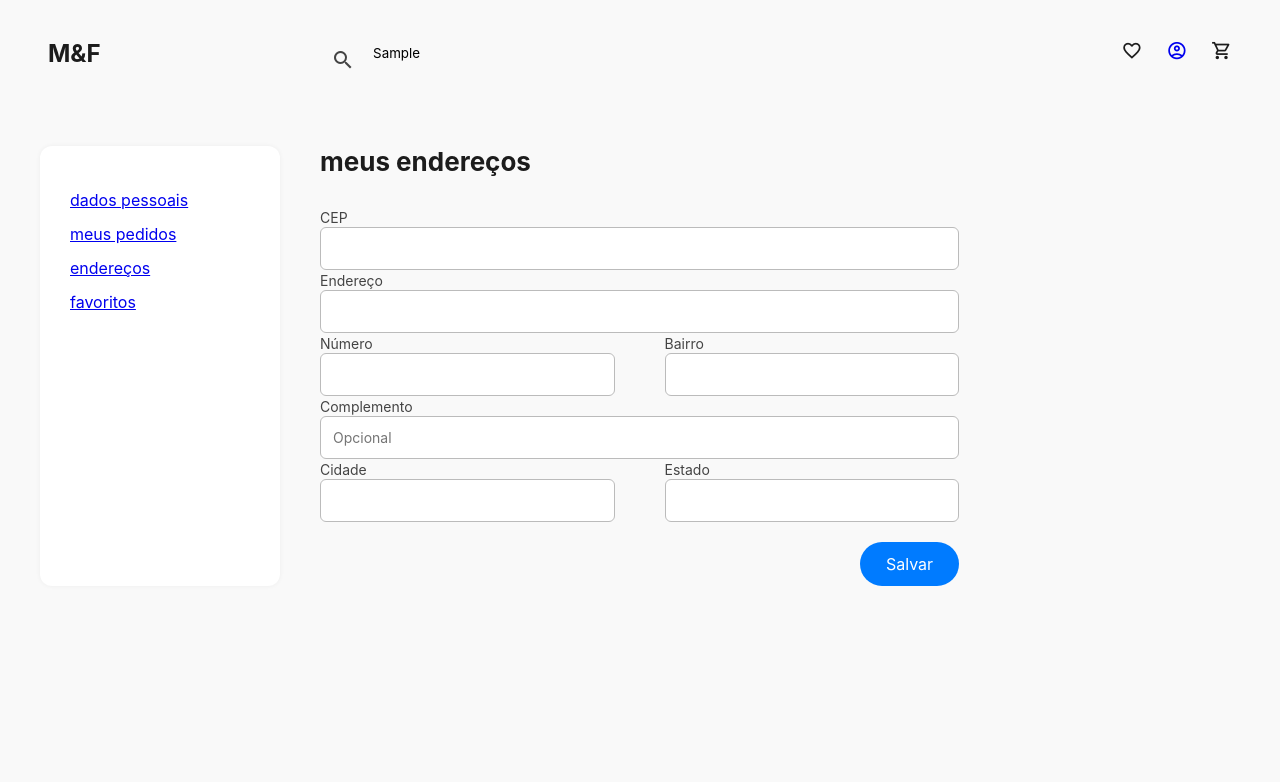
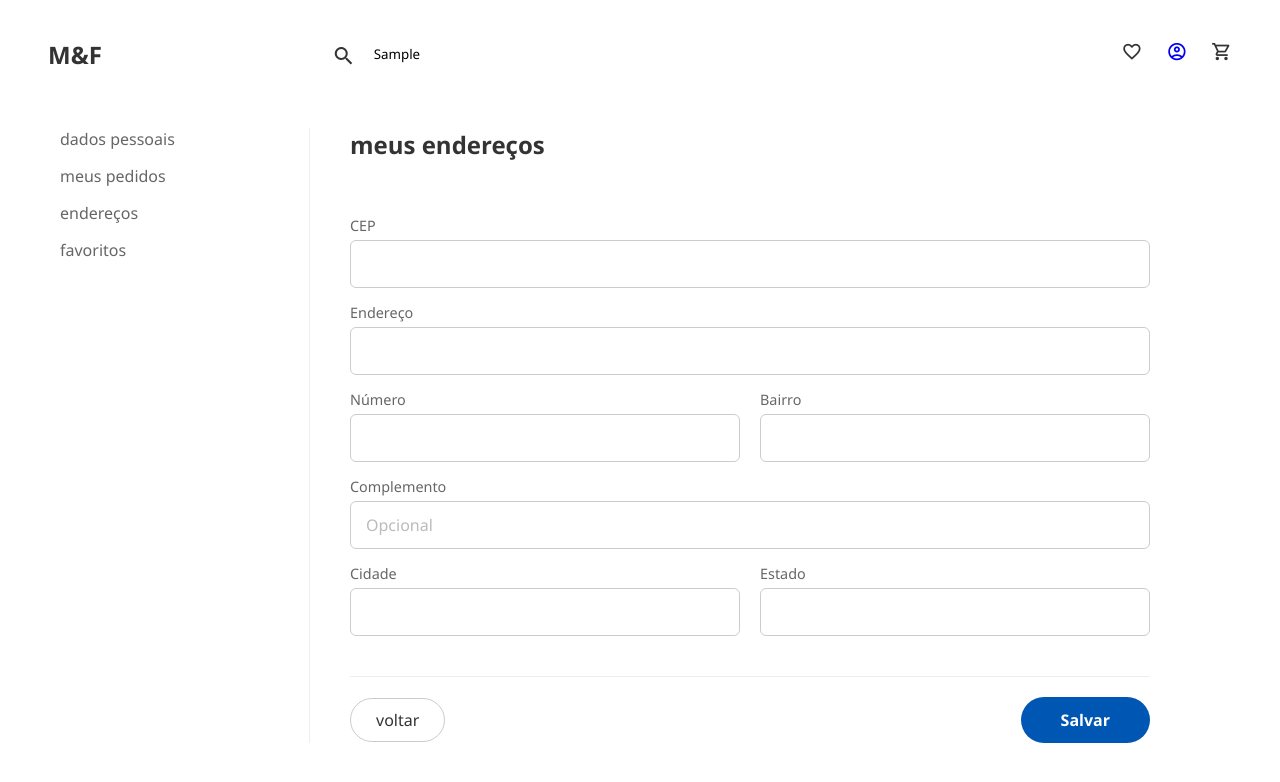
Before and after one commit to M-F-Pefumaria/PerfumariaMF, a website: page public/endereco.html in a window 1280 px wide. Both pictures are taken after typing "Sample" into the empty fields and a click on the button "adicionar novo endereço". Drawn offline with Linux system fonts and the light colour scheme; no server answers.

Commit message:
feat(endereco): Finaliza CRUD de Endereços (Criação, Listagem e Exclusão)

```diff
--- a/public/css/endereco.css
+++ b/public/css/endereco.css
@@ -1,13 +1,26 @@
+/* Definição de Variáveis de Cores */
+:root {
+    --primary-color: #0056b3; /* Azul escuro/institucional */
+    --primary-hover: #004494;
+    --text-color: #333;
+    --text-light: #666;
+    --border-color: #ccc;
+    --bg-light: #f5f5f5;
+    --white: #fff;
+    --radius-input: 6px;
+    --radius-btn: 25px;
+}
+
 * {
     margin: 0;
     padding: 0;
     box-sizing: border-box;
-    font-family: 'Inter', sans-serif;
+    font-family: 'Segoe UI', Tahoma, Geneva, Verdana, sans-serif;
 }
 
 body {
-    background-color: #f9f9f9; /* Fundo levemente cinza */
-    color: #1c1c1c;
+    background-color: var(--white);
+    color: var(--text-color);
 }
 
 /* Navbar */
@@ -19,6 +32,7 @@ body {
     padding: 2rem 3rem;
     border-bottom: 1px solid var(--cinza-medio);
 }
+
 
 .nav-search {
     display: flex;
@@ -58,122 +72,214 @@ body {
     color: var(--verde-principal);
 }
 
-/* Layout principal */
+/* --- Layout Principal (Sidebar + Conteúdo) --- */
 .container {
+    max-width: 1200px;
+    margin: 0 auto;
     display: flex;
-    padding: 40px;
     gap: 40px;
+    padding: 20px;
+    min-height: 80vh;
 }
 
 /* Sidebar */
+
 .sidebar {
-    width: 240px;
-    background: white;
-    padding: 30px;
-    border-radius: 12px;
-    box-shadow: 0 0 5px rgba(0, 0, 0, 0.05);
+    width: 250px;
+    flex-shrink: 0;
+    border-right: 1px solid #eee;
 }
 
 .sidebar ul {
     list-style: none;
-    padding: 0;
 }
 
 .sidebar li {
-    margin: 14px 0;
-    color: #333;
-    cursor: pointer;
+    margin-bottom: 15px;
 }
 
-/* Conteúdo principal */
-.content {
-    width: 100%;
-    background: #ffffff;
-    border-radius: 10px;
-    padding: 40px;
-    box-shadow: 0 2px 4px rgba(0, 0, 0, 0.1);
+.sidebar a {
+    text-decoration: none;
+    color: var(--text-light);
+    font-size: 1rem;
+    transition: color 0.3s;
 }
 
-#mensagem {
-    color: #333;
-    font-size: 16px;
-    margin-bottom: 30px;
+.sidebar a:hover,
+.sidebar a.active {
+    color: var(--primary-color);
+    font-weight: 600;
 }
 
-/* Botão adicionar */
+/* Seção de Endereços */
+.address-section {
+    flex: 1;
+    display: flex;
+    flex-direction: column;
+}
+
+/* Título com sublinhado Azul */
+.title {
+    font-size: 1.5rem;
+    color: var(--text-color);
+    margin-bottom: 30px;
+    position: relative;
+    padding-bottom: 10px;
+    font-weight: 700;
+}
+
+/* Estilo do Card de Endereço */
+.card-endereco {
+    display: flex;
+    width: 450px;
+    border: 1px solid #e0e0e0;
+    border-radius: 8px;
+    padding: 20px;
+    margin-bottom: 20px;
+    box-shadow: 0 2px 5px rgba(0,0,0,0.05);
+}
+
+.card-endereco p {
+    font-size: 1rem;
+    color: var(--text-color);
+    line-height: 1.5;
+    margin-right: 40px;
+}
+
+/* Botão de Deletar (Lixeira) */
+.btn-deletar {
+    background: none;
+    border: none;
+    color: #999;
+    cursor: pointer;
+    font-size: 0.9rem;
+    display: flex;
+    align-items: center;
+    transition: color 0.2s;
+}
+
+.btn-deletar:hover {
+    color: #ff4d4d;
+}
+
 #btn-addEndereco {
-    background: #007bff;
-    padding: 12px 28px;
+    background-color: var(--primary-color);
+    color: var(--white);
     border: none;
-    border-radius: 25px;
-    color: white;
-    font-size: 16px;
+    padding: 12px 30px;
+    border-radius: var(--radius-btn);
+    font-size: 1rem;
+    font-weight: 600;
     cursor: pointer;
-    transition: 0.2s ease;
+    align-self: flex-start;
+    margin-top: 20px;
+    transition: background 0.3s;
 }
 
 #btn-addEndereco:hover {
-    background: #005fcc;
+    background-color: var(--primary-hover);
 }
 
-/* Título */
-.title {
-    margin: 0;
-    text-transform: lowercase;
-    font-size: 26px;
+/* --- Formulário de Cadastro --- */
+
+#form-endereco {
+    display: flex;
+    flex-direction: column;
+    max-width: 800px;
 }
 
-/* Formulário */
-#form-container {
-    display: flex;
-    flex-direction: column;
-    gap: 12px;
+#form-endereco label {
+    font-size: 0.9rem;
+    color: var(--text-light);
+    margin-bottom: 5px;
+    margin-top: 15px;
+    display: block;
+    font-weight: 500;
 }
 
-label {
-    font-size: 14px;
-    color: #444;
-    margin-top: 10px;
+#form-endereco .input {
+    width: 100%;
+    padding: 12px 15px;
+    border: 1px solid var(--border-color);
+    border-radius: var(--radius-input);
+    font-size: 1rem;
+    outline: none;
+    transition: border-color 0.3s;
+    color: var(--text-color);
 }
 
-.input {
-    padding: 12px;
-    border: 1px solid #bbb;
-    border-radius: 6px;
-    font-size: 14px;
-    width: 100%;
+#form-endereco .input:focus {
+    border-color: var(--primary-color);
+}
+
+#form-endereco .input::placeholder {
+    color: #bbb;
 }
 
 .row {
     display: flex;
-    gap: 50px;
+    gap: 20px;
+    width: 100%;
 }
 
 .col {
     flex: 1;
 }
 
-
-
-/* Botões */
 .buttons {
     display: flex;
-    justify-content: flex-end;
+    justify-content: space-between;
     align-items: center;
-    gap: 20px;
-    margin-top: 20px;
+    margin-top: 40px;
+    padding-top: 20px;
+    border-top: 1px solid #eee;
+}
+
+.buttons a {
+    text-decoration: none;
+    color: var(--text-color);
+    border: 1px solid var(--border-color);
+    padding: 10px 25px;
+    border-radius: var(--radius-btn);
+    font-weight: 500;
+    transition: all 0.2s;
+}
+
+.buttons a:hover {
+    background-color: #f5f5f5;
+    border-color: #bbb;
 }
 
 .btn-save {
-    background: #007bff; /* azul */
-    padding: 12px 26px;
+    background-color: var(--primary-color);
+    color: var(--white);
     border: none;
-    border-radius: 25px;
-    color: white;
-    font-size: 16px;
+    padding: 12px 40px;
+    border-radius: var(--radius-btn);
+    font-size: 1rem;
+    font-weight: 600;
     cursor: pointer;
+    transition: background 0.3s;
 }
 
 .btn-save:hover {
-    background: #005fcc;
+    background-color: var(--primary-hover);
 }
+
+/* Mensagem de Erro */
+
+#err-menssage {
+    color: #d9534f;
+    font-size: 0.9rem;
+    margin-bottom: 10px;
+    display: none;
+}
+
+/* Mensagem de lista vazia */
+
+#message {
+    text-align: center;
+    margin: 20px 0 20px 0;
+    font-size: 1.1rem;
+    color: var(--text-light);
+}
--- a/public/endereco.html
+++ b/public/endereco.html
@@ -40,15 +40,13 @@
             </ul>
         </div>
 
-        <div>
+        <div class="address-section">
             <h2 class="title">meus endereços</h2>
             <section id="content">
 
             </section>
-
             <button id="btn-addEndereco">adicionar novo endereço</button>
         </div>
-
 
     </div>
 
--- a/public/js/endereco.js
+++ b/public/js/endereco.js
@@ -31,11 +31,7 @@ async function carregarEnderecos() {
             card.className = "card-endereco";
 
             card.innerHTML = `
-                <h4>${end.logradouro}, ${end.numero}</h4>
-                <p>${end.bairro} - ${end.cidade}/${end.estado}</p>
-                <p>CEP: ${end.cep}</p>
-                ${end.complemento ? `<p>Compl: ${end.complemento}</p>` : ''}
-
+                <p>${end.logradouro} - ${end.bairro}, ${end.cidade}/${end.estado}</p>
                 <button class="btn-deletar" onclick="deletarEndereco(${end.id_endereco})">
                     <span class="material-icons-outlined">delete</span>
                 </button>
@@ -58,7 +54,7 @@ async function cadastrarEndereco() {
     form.id = "form-endereco";
 
     form.innerHTML = `
-            <div id="mensagem" class="mensagem"></div>
+            <span id="err-menssage"></span>
 
             <label>CEP</label>
             <input type="text" class="input" id="cep">
@@ -93,6 +89,7 @@ async function cadastrarEndereco() {
             </div>
 
             <div class="buttons">
+                <a href="/endereco.html">voltar</a>
                 <button type="submit" class="btn-save">Salvar</button>
             </div>
         `;
@@ -111,7 +108,7 @@ async function consultarCep() {
     const bairro = document.getElementById('bairro');
     const cidade = document.getElementById('cidade');
     const estado = document.getElementById('estado');
-    const mensagem = document.getElementById('mensagem');
+    const errorMenssage = document.getElementById('err-menssage');
 
     cep.addEventListener('focusout', async () => {
 
@@ -141,16 +138,13 @@ async function consultarCep() {
             estado.value = responseCep.uf;
 
         } catch (error) {
-            mensagem.style.display = "block";
-            mensagem.textContent = error.cep_error || 'Erro inesperado.';
+            errorMenssage.style.display = "block";
+            errorMenssage.textContent = error.cep_error || 'Erro inesperado.';
 
             setTimeout(() => {
-                mensagem.style.display = "none";
+                errorMenssage.style.display = "none";
             }, 4000);
-
-            console.log(error);
         }
-
     });
 }
 
@@ -175,8 +169,6 @@ async function salvarEndereco(e) {
         body: JSON.stringify(dados)
     });
 
-    const data = await response.json();
-
     if (response.ok) {
         alert('Endereço salvo!');
         document.getElementById('form-endereco').reset();
--- a/src/models/Endereco.js
+++ b/src/models/Endereco.js
@@ -13,12 +13,6 @@ class Endereco {
         return rows;
     }
 
-    async update(idEndereco, idUsuario, {cep, logradouro, numero, bairro, cidade, estado, complemento}) {
-        const [result] = await db.query("UPDATE produto SET cep = ?, logradouro = ?, numero = ?, bairro = ?, cidade = ?, estado = ?, complemento = ? WHERE id_endereco AND id_usuario = ?", [cep, logradouro, numero, bairro, cidade, estado, complemento, idEndereco, idUsuario])
-
-        return result.affectedRows
-    }
-
     async destroy(idEndereco, idUsuario) {
         const [result] = await db.query("DELETE FROM endereco WHERE id_endereco = ? AND id_usuario = ?", [idEndereco, idUsuario]);
         return result.affectedRows
```
Also changed, not shown: src/controllers/enderecoController.js (+0 -17 lines).
